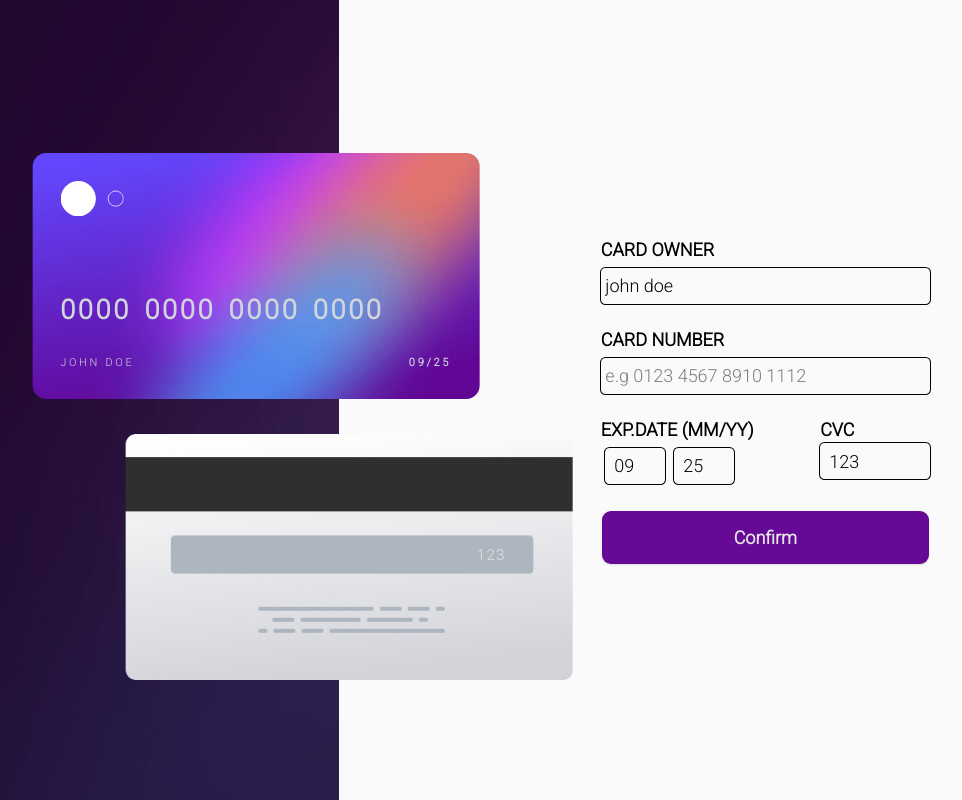
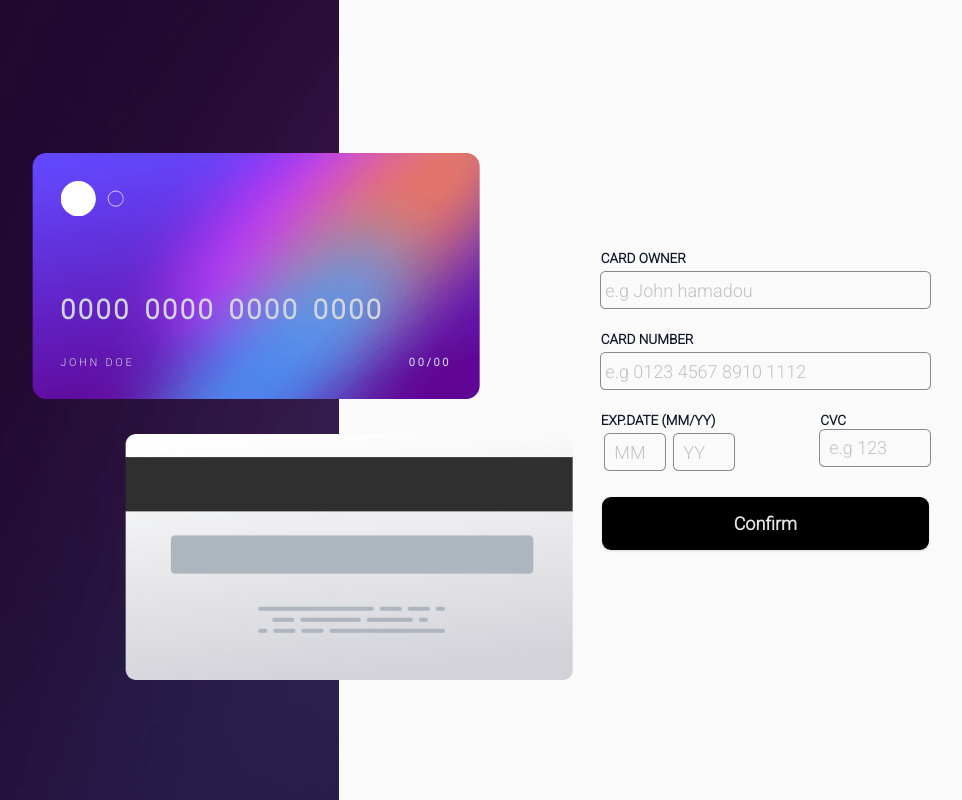
Before and after one commit to AROL237/ui, a Next.js app: page / in a window 1280 px wide. Shown: the whole page, without its empty margins (88-1050 px from the left). Built offline with nearby package versions, Linux system fonts and the light colour scheme.

Commit message:
update on payment form view and style

```diff
--- a/src/app/page.js
+++ b/src/app/page.js
@@ -1,18 +1,18 @@
 "use client";
 import React from "react";
-import ConfirmationComponent from "@/components/ConfirmationComponent";
 import CardDetailsComponent from "@/components/CardDetailsComponent";
-import PaymentForm from "@/components/PaymentForm";
 
 export default function Home() {
-  const [confirm, setConfirmation] = React.useState();
+  const [confirm, setConfirmation] = React.useState(false);
   return (
     <>
-      <main className={`flex `}>
-        <CardDetailsComponent
-          setConfirmation={setConfirmation}
-          confirm={confirm}
-        />
+      <main className={``}>
+        <div className="h-full absolute w-full md:grid md:grid-cols-3">
+          <CardDetailsComponent
+            setConfirmation={setConfirmation}
+            confirm={confirm}
+          />
+        </div>
       </main>
     </>
   );
--- a/src/components/ButtonComponent.js
+++ b/src/components/ButtonComponent.js
@@ -4,7 +4,7 @@ export default function ButtonComponent({ handleClick, className, text }) {
   return (
     <button
       onClick={handleClick}
-      className="  bg-[#650996] w-full hover:cursor-pointer hover:shadow-purple-700 shadow-sm  font-bold rounded-lg h-[53px] max-w-[327px] flex mx-auto items-center justify-center text-neutral-200 capitalize text-md"
+      className="  bg-black w-full hover:cursor-pointer hover:shadow-black-700 shadow-sm  font-bold rounded-lg h-[53px] max-w-[327px] flex mx-auto items-center justify-center text-neutral-200 capitalize text-md"
     >
       {text}
     </button>
--- a/src/components/CardDetailsComponent.js
+++ b/src/components/CardDetailsComponent.js
@@ -5,12 +5,12 @@ import ConfirmationComponent from "./ConfirmationComponent";
 
 export default function CardDetailsComponent({ confirm, setConfirmation }) {
   const [cardData, setCardData] = React.useState({
-    owner: "john doe",
+    owner: "",
     number: "",
-    expired_month: "09",
-    expired_year: "25",
+    expired_month: "",
+    expired_year: "",
     arr_number: ["0000", "0000", "0000", "0000"],
-    cvc: "123",
+    cvc: "",
   });
 
   function convertCardNumberToString() {
@@ -57,7 +57,7 @@ export default function CardDetailsComponent({ confirm, setConfirmation }) {
       <div className="h-full absolute w-full md:grid md:grid-cols-3  ">
         <div
           id="bg-main-mobile"
-          className="h-[240px] pt-[32px] w-full md:col-span-1  md:h-lvh  md:w-full "
+          className="h-[240px] pt-[32px] w-full md:col-span-1  md:h-full  md:w-full "
         >
           <div className="  flex h-full w-full  px-3 xs:justify-centers sm:justify-center md:flex md:flex-col md:translate-x-1/4   md:gap-[35px]   ">
             {/* desktop-view card font */}
@@ -75,10 +75,11 @@ export default function CardDetailsComponent({ confirm, setConfirmation }) {
                   </div>
                   <div className="text-[9px] uppercase md:text-[11px]  grid grid-cols-4 md:pt-6">
                     <div className="card-owner-name font-normal col-span-3 line-clamp-2">
-                      {cardData.owner}
+                      {cardData.owner ? cardData.owner : "John Doe"}
                     </div>
                     <div className="card-card-date col-span-1 flex float-end font-extrabold justify-end md:text-center ">
-                      {cardData.expired_month}/{cardData.expired_year}
+                      {cardData.expired_month ? cardData.expired_month : "00"}/
+                      {cardData.expired_year ? cardData.expired_year : "00"}
                     </div>
                   </div>
                 </div>
--- a/src/components/ConfirmationComponent.js
+++ b/src/components/ConfirmationComponent.js
@@ -5,7 +5,7 @@ import ButtonComponent from "./ButtonComponent";
 
 export default function ConfirmationComponent({ setConfirmation }) {
   const handleSubmit = () => {
-    setConfirmation(old=>!old);
+    setConfirmation((old) => !old);
   };
   return (
     <>
--- a/src/components/PaymentForm.js
+++ b/src/components/PaymentForm.js
@@ -23,10 +23,13 @@ export default function PaymentForm({
     setConfirmation((old) => !old);
   };
   return (
-    <div className=" mx-auto  rounded-lg bg-transparent  md:max-w-[365px]  p-4">
-      <div className=" flex flex-col gap-5 uppercase ">
+    <div className=" mx-auto   rounded-lg bg-transparent  md:max-w-[365px]  p-4">
+      <div className=" flex flex-col gap-5 uppercase text-md text-neutral-dark-grayish-voilet ">
         <div className="flex flex-col gap-1  ">
-          <label id="for-owner-name" className=" font-semibold">
+          <label
+            id="for-owner-name"
+            className=" text-gray-900 text-xs font-extrabold "
+          >
             Card owner
           </label>
           <input
@@ -39,7 +42,10 @@ export default function PaymentForm({
           />
         </div>
         <div className="flex flex-col gap-1 ">
-          <label id="for-owner-name uppercase " className=" font-semibold">
+          <label
+            id="for-owner-name uppercase "
+            className=" text-gray-900 text-xs font-extrabold "
+          >
             Card number
           </label>
           <input
@@ -59,10 +65,16 @@ export default function PaymentForm({
         </div>
         <div className="">
           <div className=" grid grid-cols-3 ">
-            <label id="for-owner-name " className="col-span-2 font-semibold ">
+            <label
+              id="for-owner-name "
+              className="col-span-2 text-gray-900 text-xs font-extrabold "
+            >
               exp.date (MM/YY)
             </label>
-            <label id="for-cc" className="font-semibold ">
+            <label
+              id="for-cc"
+              className="text-gray-900 text-xs font-extrabold "
+            >
               cvc
             </label>
           </div>
@@ -75,6 +87,9 @@ export default function PaymentForm({
                     name="expired_month"
                     onChange={handleChange}
                     placeholder="MM"
+                    inputMode="numeric"
+                    pattern="\d*"
+                    title="Please enter a valid month number"
                     value={cardData.expired_month}
                     maxLength={2}
                     minLength={2}
@@ -86,6 +101,9 @@ export default function PaymentForm({
                     onChange={handleChange}
                     value={cardData.expired_year}
                     maxLength={2}
+                    inputMode="numeric"
+                    pattern="\d*"
+                    title="Please enter a valid year number"
                     minLength={2}
                     placeholder="YY"
                     className="apearence-none ring-1 w-[60px]  rounded py-1 px-2"
@@ -100,6 +118,8 @@ export default function PaymentForm({
                   name="cvc"
                   onChange={handleChange}
                   value={cardData.cvc}
+                  inputMode="numeric"
+                  pattern="\d*"
                   maxLength={3}
                   minLength={3}
                   placeholder="e.g 123"
```
